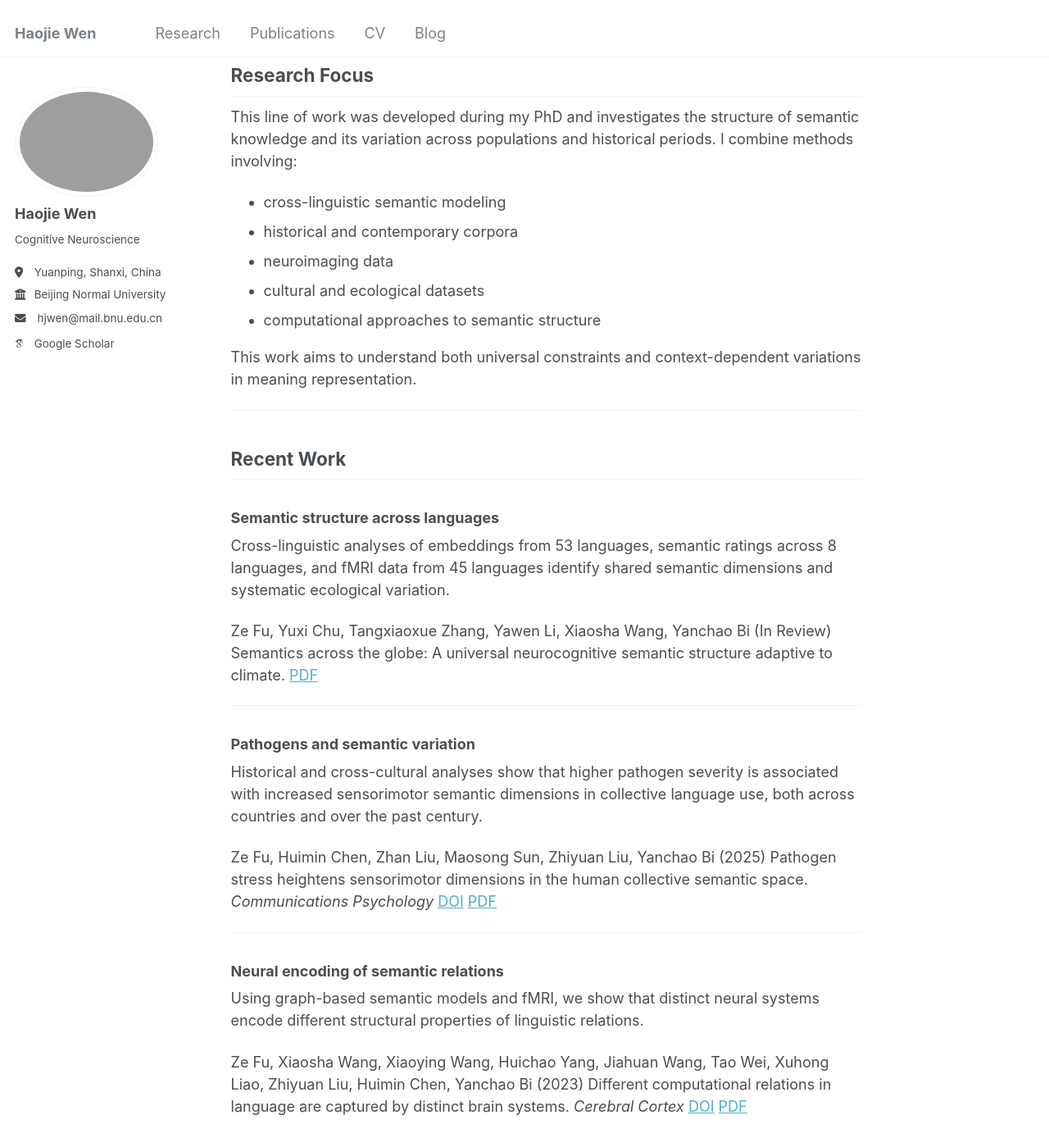
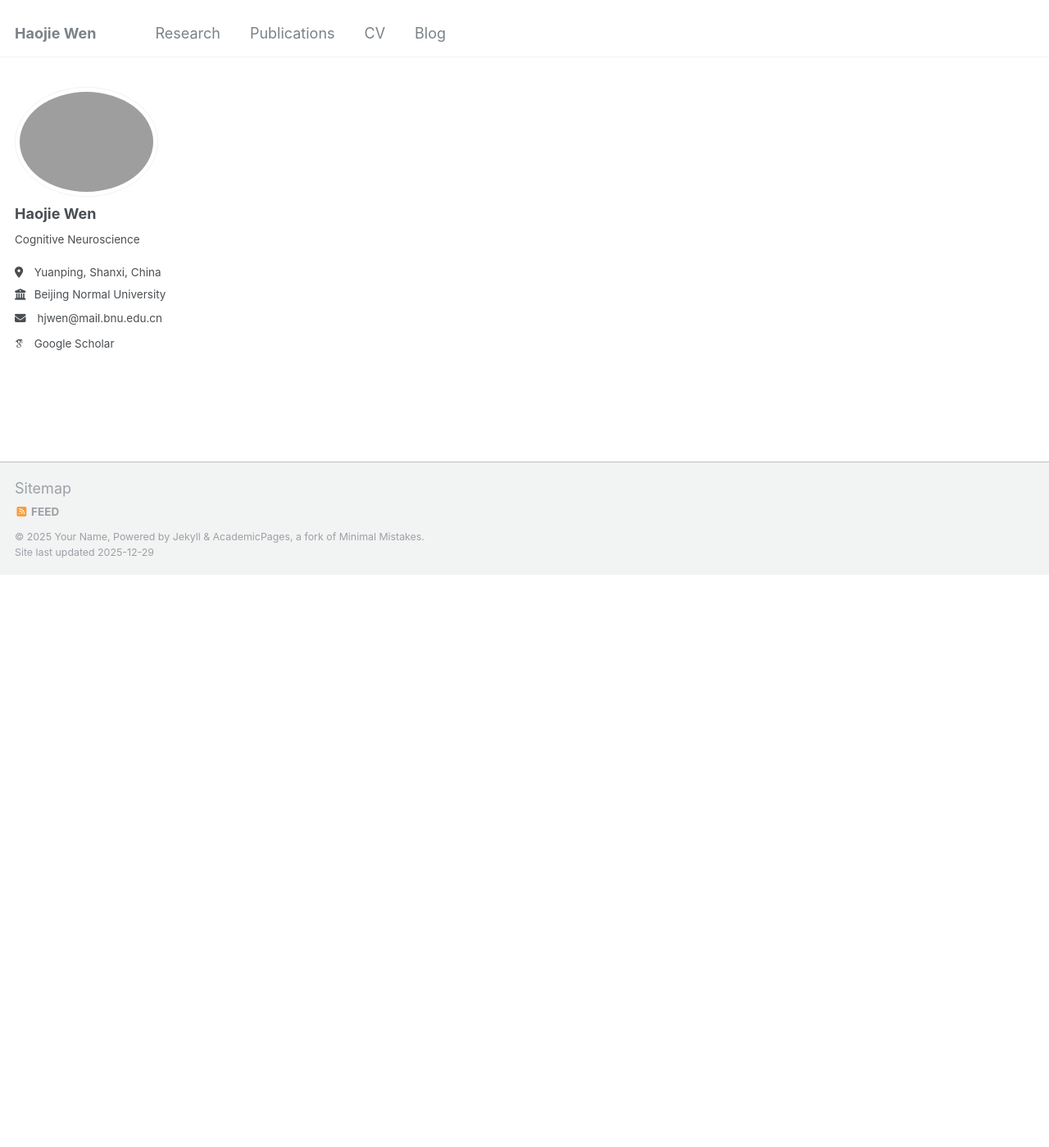
Before and after one commit to happyhaojie/happyhaojie.github.io, a Jekyll site: the page built from _pages/about.md, in a window 1280 px wide and 1400 px high, scrolled down 699 px. Shown: the whole window at 82% size. Built offline with Jekyll 4.4.1, drawn with Linux system fonts in a browser that asks for light colours; some web fonts are replaced.

Commit message:
Update about.md

```diff
--- a/_pages/about.md
+++ b/_pages/about.md
@@ -15,37 +15,3 @@ I am currently a postdoctoral researcher at the School of Systems Science, Beiji
 Outside of work, I enjoy reading; attending live performances (e.g., theatre, Kunqu opera, and stand-up comedy); visiting museums and art galleries; cooking (especially Shanxi noodles); and having long conversations while walking. I am fascinated by all kinds of aesthetic experiences.
 
 ---
-
-## Research Focus
-This line of work was developed during my PhD and investigates the structure of semantic knowledge and its variation across populations and historical periods. I combine methods involving:
-
-- cross-linguistic semantic modeling
-- historical and contemporary corpora
-- neuroimaging data
-- cultural and ecological datasets
-- computational approaches to semantic structure
-
-This work aims to understand both universal constraints and context-dependent variations in meaning representation.
-
----
-
-## Recent Work
-
-### Semantic structure across languages
-Cross-linguistic analyses of embeddings from 53 languages, semantic ratings across 8 languages, and fMRI data from 45 languages identify shared semantic dimensions and systematic ecological variation.
-
-Ze Fu, Yuxi Chu, Tangxiaoxue Zhang, Yawen Li, Xiaosha Wang, Yanchao Bi (In Review) Semantics across the globe: A universal neurocognitive semantic structure adaptive to climate. [PDF](/files/unisem_2024_11_submitted.pdf)
-
----
-
-### Pathogens and semantic variation
-Historical and cross-cultural analyses show that higher pathogen severity is associated with increased sensorimotor semantic dimensions in collective language use, both across countries and over the past century.
-
-Ze Fu, Huimin Chen, Zhan Liu, Maosong Sun, Zhiyuan Liu, Yanchao Bi (2025) Pathogen stress heightens sensorimotor dimensions in the human collective semantic space. *Communications Psychology* [DOI](https://doi.org/10.1038/s44271-024-00183-5) [PDF](/files/s44271-024-00183-5.pdf)
-
----
-
-### Neural encoding of semantic relations
-Using graph-based semantic models and fMRI, we show that distinct neural systems encode different structural properties of linguistic relations.
-
-Ze Fu, Xiaosha Wang, Xiaoying Wang, Huichao Yang, Jiahuan Wang, Tao Wei, Xuhong Liao, Zhiyuan Liu, Huimin Chen, Yanchao Bi (2023) Different computational relations in language are captured by distinct brain systems. *Cerebral Cortex* [DOI](https://doi.org/10.1093/cercor/bhac117) [PDF](/files/cc_2023.pdf)
```
